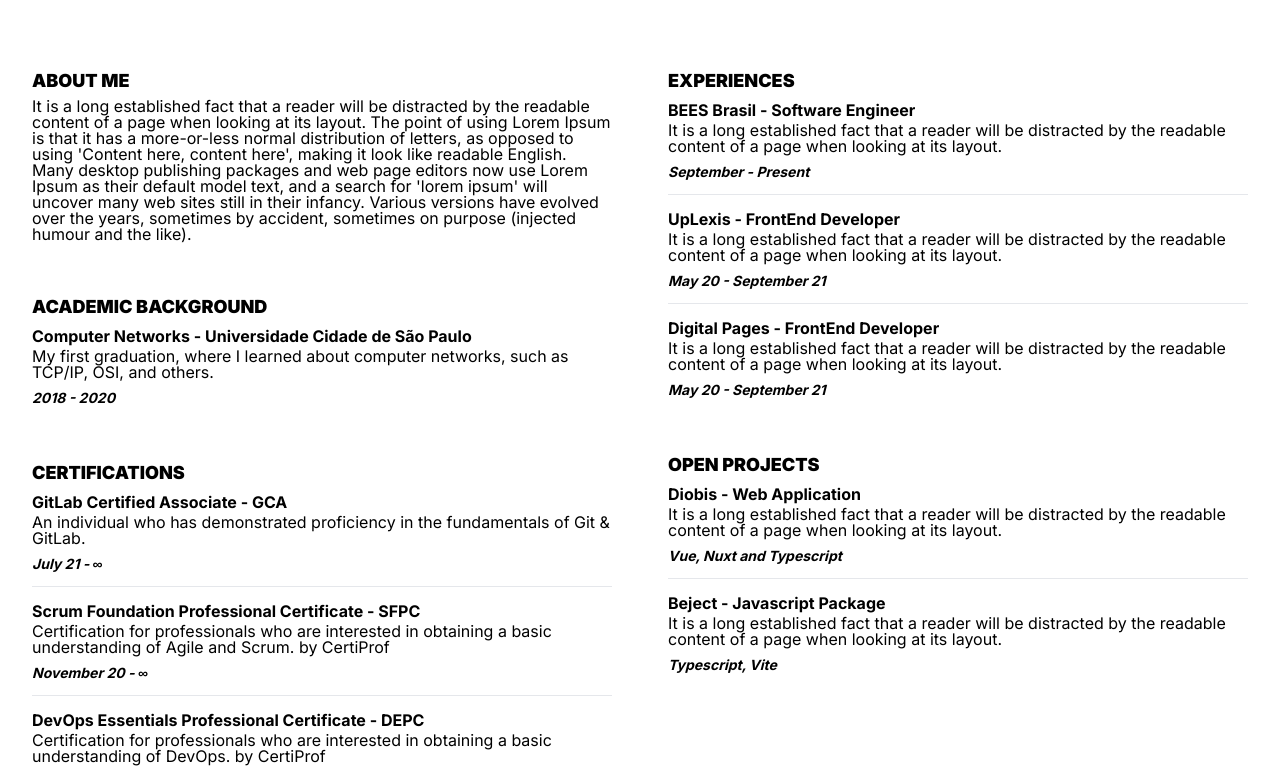
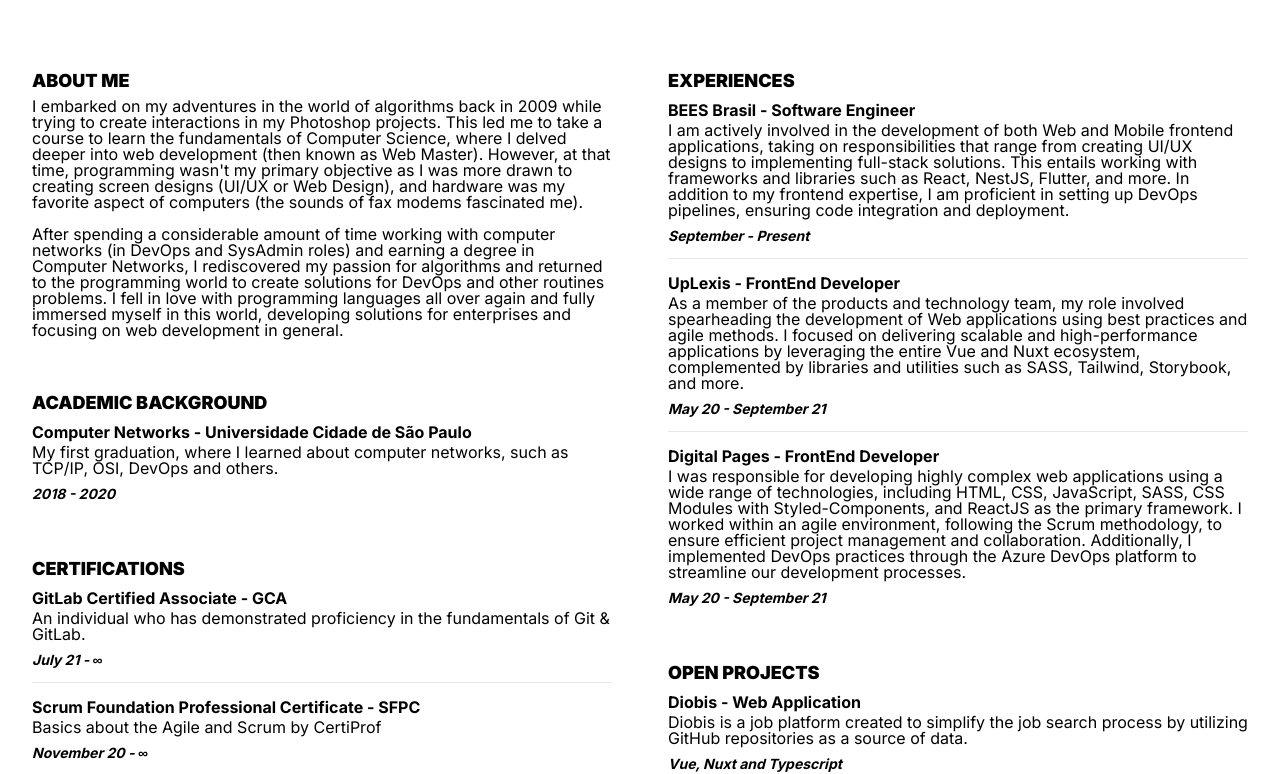
Before and after one commit to washingtonj/washingtonj, a SvelteKit app: page / in a window 1280 px wide. Shown: the part 480-1254 px from the top of the page. Built offline with nearby package versions, Linux system fonts and the light colour scheme.

Commit message:
feat: update descriptions

```diff
--- a/src/routes/about.svelte
+++ b/src/routes/about.svelte
@@ -7,20 +7,26 @@
 	<div class="h-fit grid gap-14">
 		<ContentLabel name="About me">
 			<p class="leading-none">
-				It is a long established fact that a reader will be distracted by the readable content of a
-				page when looking at its layout. The point of using Lorem Ipsum is that it has a
-				more-or-less normal distribution of letters, as opposed to using 'Content here, content
-				here', making it look like readable English. Many desktop publishing packages and web page
-				editors now use Lorem Ipsum as their default model text, and a search for 'lorem ipsum' will
-				uncover many web sites still in their infancy. Various versions have evolved over the years,
-				sometimes by accident, sometimes on purpose (injected humour and the like).
+				I embarked on my adventures in the world of algorithms back in 2009 while trying to create
+				interactions in my Photoshop projects. This led me to take a course to learn the
+				fundamentals of Computer Science, where I delved deeper into web development (then known as
+				Web Master). However, at that time, programming wasn't my primary objective as I was more
+				drawn to creating screen designs (UI/UX or Web Design), and hardware was my favorite aspect
+				of computers (the sounds of fax modems fascinated me).
+
+				<br /><br />
+				After spending a considerable amount of time working with computer networks (in DevOps and SysAdmin
+				roles) and earning a degree in Computer Networks, I rediscovered my passion for algorithms and
+				returned to the programming world to create solutions for DevOps and other routines problems.
+				I fell in love with programming languages all over again and fully immersed myself in this world,
+				developing solutions for enterprises and focusing on web development in general.
 			</p>
 		</ContentLabel>
 
 		<ContentLabel name="Academic background">
 			<Showcase
 				name="Computer Networks - Universidade Cidade de São Paulo"
-				description="My first graduation, where I learned about computer networks, such as TCP/IP, OSI, and others."
+				description="My first graduation, where I learned about computer networks, such as TCP/IP, OSI, DevOps and others."
 				hint="2018 - 2020"
 			/>
 		</ContentLabel>
@@ -33,12 +39,12 @@
 			/>
 			<Showcase
 				name="Scrum Foundation Professional Certificate - SFPC"
-				description="Certification for professionals who are interested in obtaining a basic understanding of Agile and Scrum. by CertiProf"
+				description="Basics about the Agile and Scrum by CertiProf"
 				hint="November 20 - ∞"
 			/>
 			<Showcase
 				name="DevOps Essentials Professional Certificate - DEPC"
-				description="Certification for professionals who are interested in obtaining a basic understanding of DevOps. by CertiProf"
+				description="Basics about de Agile and DevOps Culture by CertiProf"
 				hint="August 20 - August 22"
 			/>
 		</ContentLabel>
@@ -47,17 +53,17 @@
 		<ContentLabel name="Experiences">
 			<Showcase
 				name="BEES Brasil - Software Engineer"
-				description="It is a long established fact that a reader will be distracted by the readable content of a page when looking at its layout."
+				description="I am actively involved in the development of both Web and Mobile frontend applications, taking on responsibilities that range from creating UI/UX designs to implementing full-stack solutions. This entails working with frameworks and libraries such as React, NestJS, Flutter, and more. In addition to my frontend expertise, I am proficient in setting up DevOps pipelines, ensuring code integration and deployment."
 				hint="September - Present"
 			/>
 			<Showcase
 				name="UpLexis - FrontEnd Developer"
-				description="It is a long established fact that a reader will be distracted by the readable content of a page when looking at its layout."
+				description="As a member of the products and technology team, my role involved spearheading the development of Web applications using best practices and agile methods. I focused on delivering scalable and high-performance applications by leveraging the entire Vue and Nuxt ecosystem, complemented by libraries and utilities such as SASS, Tailwind, Storybook, and more."
 				hint="May 20 - September 21"
 			/>
 			<Showcase
 				name="Digital Pages - FrontEnd Developer"
-				description="It is a long established fact that a reader will be distracted by the readable content of a page when looking at its layout."
+				description="I was responsible for developing highly complex web applications using a wide range of technologies, including HTML, CSS, JavaScript, SASS, CSS Modules with Styled-Components, and ReactJS as the primary framework. I worked within an agile environment, following the Scrum methodology, to ensure efficient project management and collaboration. Additionally, I implemented DevOps practices through the Azure DevOps platform to streamline our development processes."
 				hint="May 20 - September 21"
 			/>
 		</ContentLabel>
@@ -65,12 +71,12 @@
 		<ContentLabel name="Open projects">
 			<Showcase
 				name="Diobis - Web Application"
-				description="It is a long established fact that a reader will be distracted by the readable content of a page when looking at its layout."
+				description="Diobis is a job platform created to simplify the job search process by utilizing GitHub repositories as a source of data."
 				hint="Vue, Nuxt and Typescript"
 			/>
 			<Showcase
 				name="Beject - Javascript Package"
-				description="It is a long established fact that a reader will be distracted by the readable content of a page when looking at its layout."
+				description="Beject provides a simple way to interact with arrays of objects in JavaScript. With it, you can create, update, remove, and change objects in an array in a pure way, receiving an existing array and returning a new one with the altered values."
 				hint="Typescript,  Vite"
 			/>
 		</ContentLabel>
```
